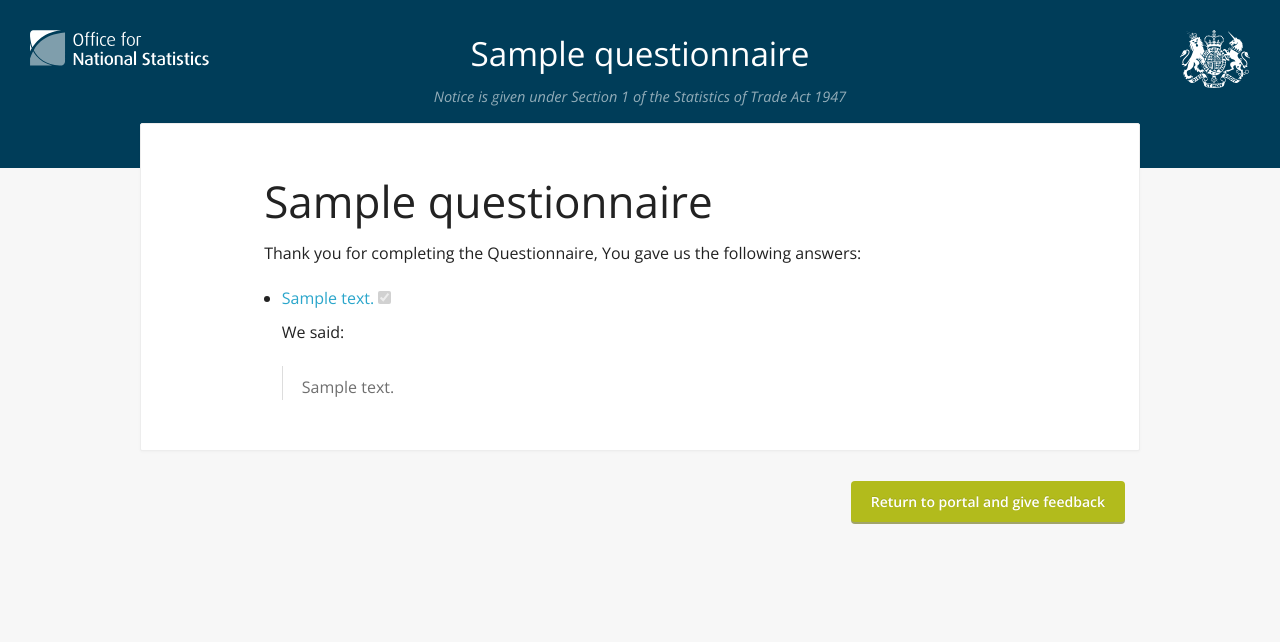
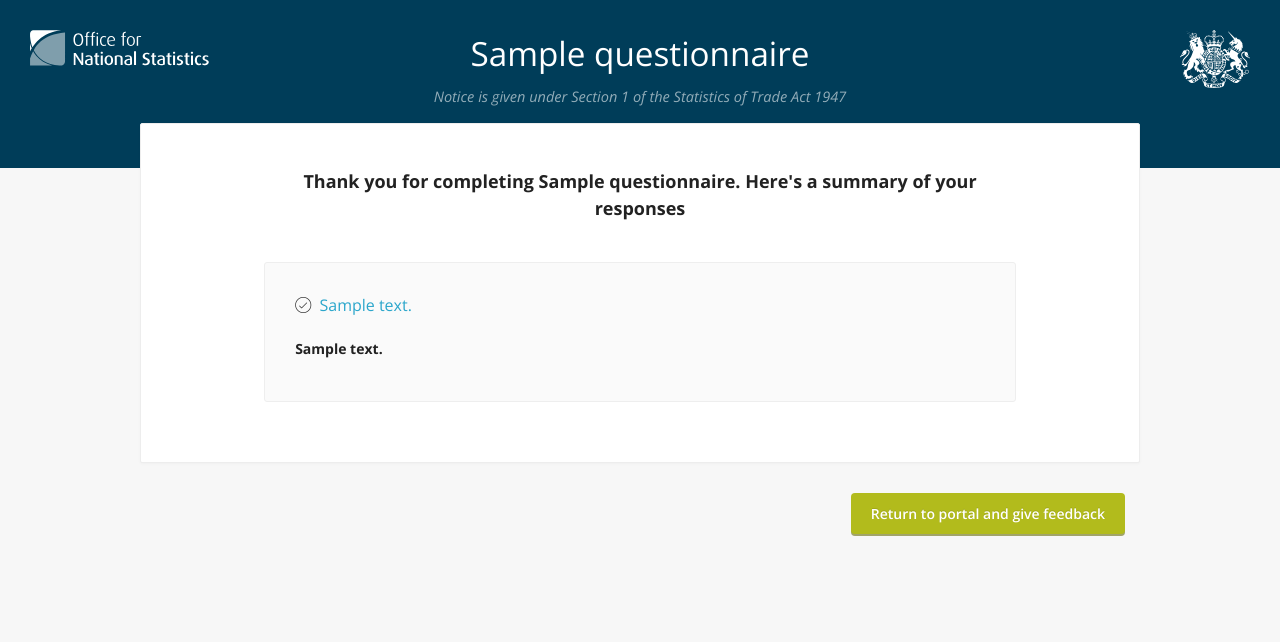
Before and after one commit to ONSdigital/alpha-eq-survey-runner, a Flask app: template templates/survey_completed.html in a window 1280 px wide. Shown: the top 642 px of the page. Run offline with Flask 2, Linux system fonts and the light colour scheme; the template is opened without the code that fills it: most values are stand-ins (such as "Sample title", 1, 10 or a date in 2020); parts of the project's set-up code (start-up, migrations or seed data) failed here and were passed over; some libraries are stand-ins or nearby versions.

Commit message:
styling up summary page

```diff
--- a/static/css/style.css
+++ b/static/css/style.css
@@ -292,6 +292,58 @@ input:focus::-moz-placeholder, textarea:focus::-moz-placeholder {
 input:focus:-ms-input-placeholder, textarea:focus:-ms-input-placeholder {
   color: transparent; }
 
+.summary-header {
+  text-align: center;
+  margin: 0 0 40px 0;
+  font-size: 18px; }
+
+.summary-screen {
+  list-style-type: none;
+  margin: 0;
+  padding: 0; }
+
+.summary-screen-header {
+  margin: 0 0 10px 0; }
+
+.summary-screen-list {
+  width: 100%;
+  margin: 20px 0 30px 0;
+  border: 1px solid #eee;
+  padding: 30px;
+  border-radius: 3px;
+  background: #fafafa; }
+
+.summary-screen-list a {
+  font-size: 16px; }
+
+.question-group {
+  margin: 0;
+  display: -webkit-box;
+  display: -webkit-flex;
+  display: -ms-flexbox;
+  display: flex;
+  padding: 10px 0;
+  border-bottom: 1px solid #eee; }
+
+.question-group:last-child {
+  border-bottom: none; }
+
+.question-text {
+  font-size: 14px;
+  -webkit-box-flex: 1;
+  -webkit-flex: 1;
+      -ms-flex: 1;
+          flex: 1;
+  font-weight: bold;
+  margin-right: 30px; }
+
+.question-response {
+  font-size: 14px;
+  -webkit-box-flex: 1;
+  -webkit-flex: 1;
+      -ms-flex: 1;
+          flex: 1; }
+
 /* mqs TBD */
 @media all and (max-width: 780px) {
   .recipient-info li {
--- a/static/sass/style.scss
+++ b/static/sass/style.scss
@@ -316,6 +316,58 @@ input:focus:-ms-input-placeholder, textarea:focus:-ms-input-placeholder {
   color: transparent;
 }
 
+.summary-header {
+  text-align: center;
+  margin:0 0 40px 0;
+  font-size: 18px
+}
+
+.summary-screen {
+  list-style-type: none;
+  margin:0;
+  padding:0;
+}
+
+.summary-screen-header {
+  margin:0 0 10px 0
+}
+
+.summary-screen-list  {
+  width:100%;
+  margin:20px 0 30px 0;
+  border:1px solid #eee;
+  padding:30px;
+  border-radius: 3px;
+  background: #fafafa;
+}
+
+.summary-screen-list a {
+  font-size:16px;
+}
+
+.question-group {
+  margin:0;
+  display:flex;
+  padding:10px 0;
+  border-bottom:1px solid #eee
+}
+
+.question-group:last-child {
+  border-bottom:none;
+}
+
+.question-text {
+  font-size:14px;
+  flex:1;
+  font-weight:bold;
+  margin-right: 30px;
+}
+
+.question-response {
+  font-size:14px;
+  flex:1;
+}
+
 
 /* mqs TBD */
 @media all and (max-width: 780px) {
--- a/templates/survey_completed.html
+++ b/templates/survey_completed.html
@@ -1,54 +1,66 @@
 {% extends "base.html" %}
 {% block content %}
 
-<h1>{{questionnaire.title}}</h1>
-<p>Thank you for completing the Questionnaire, You gave us the following answers:</p>
+<section class="summary-header">
+  <b>Thank you for completing {{questionnaire.title}}. Here's a summary of your responses</b>
+</section>
 
 {% if questionnaire.get_history() %}
-    <ul>
+    <ul class="summary-screen">
         {% for section in questionnaire.questions %}
         {% if not section.skipping %}
-        <li>
+        <li class="summary-screen-list">
           <div>
-            <div class="header">
-              <a href="{{ get_jump_link(request, section.get_reference()) }}">{{ section.question_text }}</a> <input type="checkbox" disabled readonly {% if questionnaire.get_history()[section] %}checked="checked"{% endif %}>
+            <div class="summary-screen-header">
+              {% if questionnaire.get_history()[section] %}<i class="icon-Circle-Check-2 done"></i>{% else %}<i class="icon-Circle-Minus-1"></i>{% endif %}&nbsp;&nbsp;<a href="{{ get_jump_link(request, section.get_reference()) }}" title="Edit your responses to this question?">{{ section.question_text }}</a>
             </div>
-            <div>
+
               {% for question in section.children %}
+
               {% if question.type != 'TextBlock' %}
-                  <p>We said:</p>
-                  <blockquote>
-                    {{ question.question_text | safe }}
-                  </blockquote>
+
+                <div class="question-group">
+
+                      <div class="question-text">{{ question.question_text | safe }}</div>
+
+                      <div class="question-response">
+
                       {% if question.get_reference() in responses %}
-                    <p>You said:</p>
-                    <blockquote>
+
                           {% if question.type == 'CheckBoxQuestion' %}
                             <p>
                             {% for response in responses[question.get_reference()] %}
-                            {{ response }}<br>
+                              {{ response }}
                             {% endfor %}
                             </p>
                             {% else %}
+
                             <p>{{ responses[question.get_reference()] }}</p>
-                        {% endif %}
-                    </blockquote>
-                  {% endif %}
 
-                  {% if question.errors %}
-                    {% for error in question.errors %}
-                      {{ error }}
-                    {% endfor %}
                             {% endif %}
 
                         {% endif %}
 
+                      </div>
+
+                      {% if question.errors %}
+
+                      {% for error in question.errors %}
+                        {{ error }}
                       {% endfor %}
+
+                    {% endif %}
+
+                  {% endif %}
+
                   </div>
-          </div>
+
+              {% endfor %}
 
         </li>
         {% endif %}
+
+
         {% endfor %}
 </ul>
 {% endif %}
```
Lines whose indentation alone changed are shown as unchanged.
